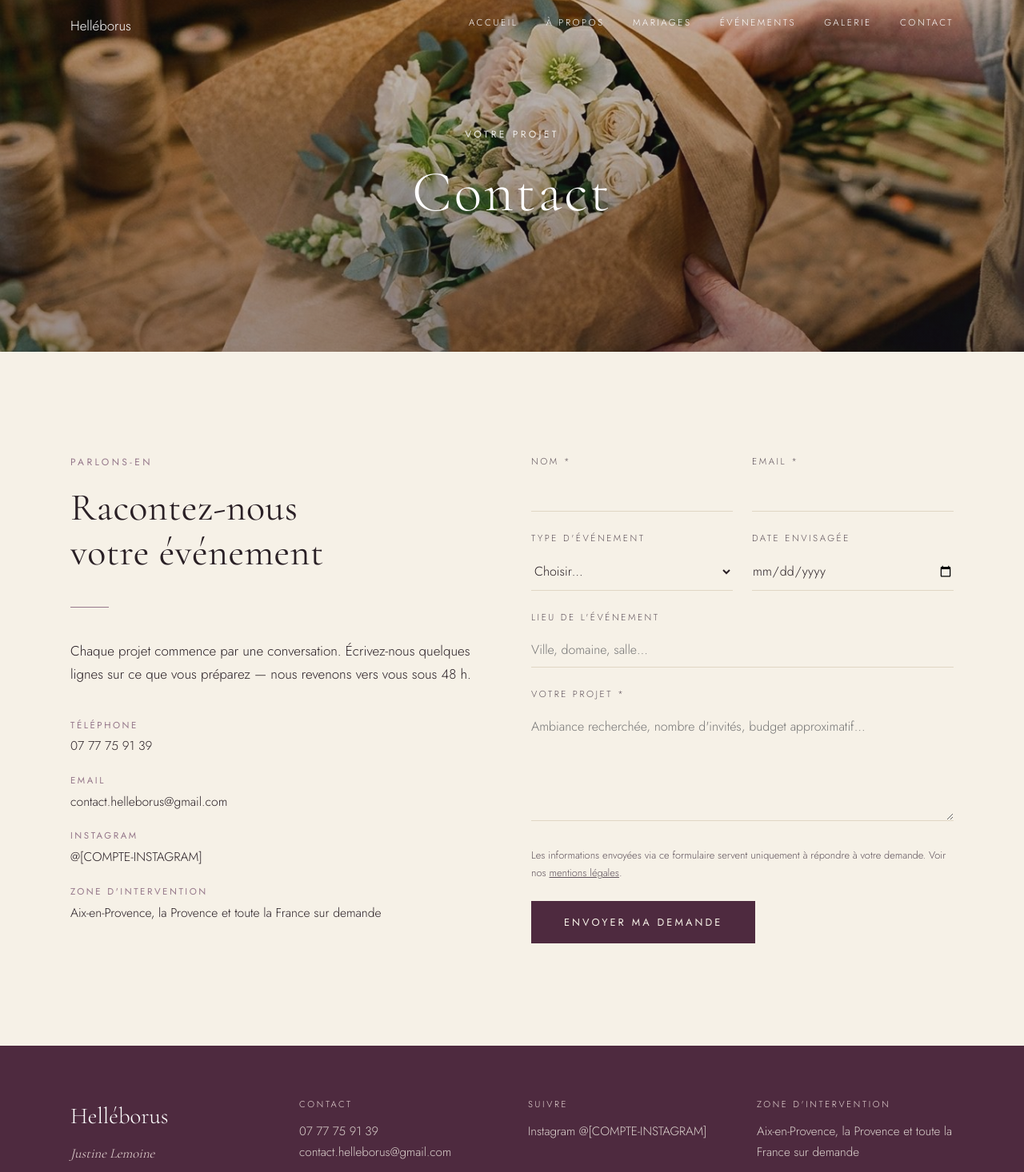
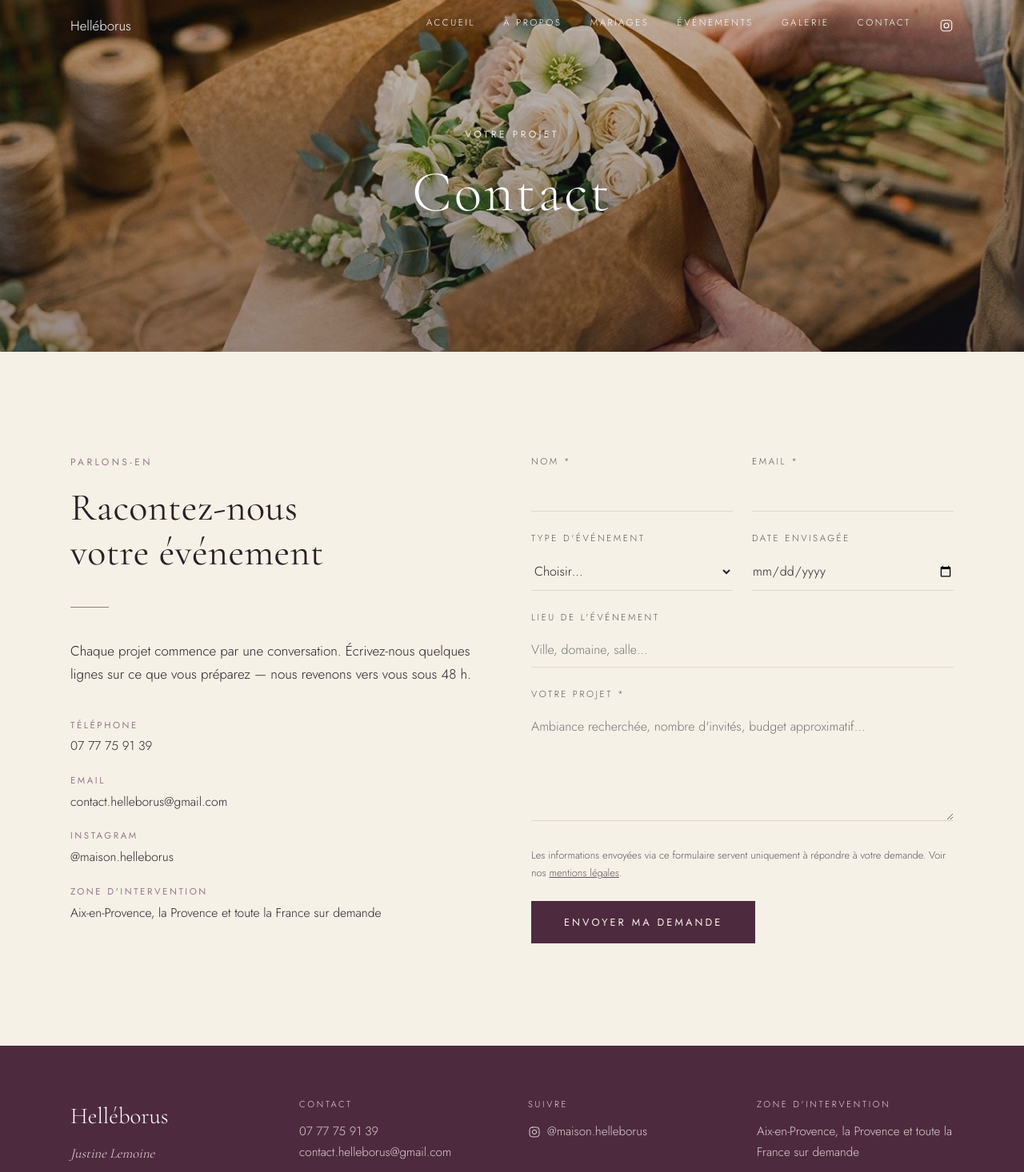
Before and after one commit to Rom-mtl/helleborus, a Next.js app: page /contact in a window 1280 px wide. Shown: the top 1466 px of the page at 80% size. Built offline with nearby package versions, Linux system fonts and the light colour scheme.

Commit message:
Instagram @maison.helleborus : icône outline dans la topbar et le footer

```diff
--- a/components/Footer.jsx
+++ b/components/Footer.jsx
@@ -1,5 +1,6 @@
 import Link from 'next/link';
 import { site } from '../lib/site';
+import InstagramIcon from './InstagramIcon';
 
 export default function Footer() {
   return (
@@ -25,8 +26,18 @@ export default function Footer() {
         <div className="footer__block">
           <p className="footer__label">Suivre</p>
           <p>
-            <a href={site.contact.instagram} target="_blank" rel="noreferrer">
-              Instagram {site.contact.instagramHandle}
+            <a
+              href={site.contact.instagram}
+              target="_blank"
+              rel="noreferrer"
+              style={{
+                display: 'inline-flex',
+                alignItems: 'center',
+                gap: '0.5rem',
+              }}
+            >
+              <InstagramIcon size={16} />
+              {site.contact.instagramHandle}
             </a>
           </p>
         </div>
--- /dev/null
+++ b/components/InstagramIcon.jsx
@@ -0,0 +1,23 @@
+/**
+ * Icône Instagram outline — trait fin, hérite de la couleur du texte
+ * (currentColor) pour suivre les états de la nav et du footer.
+ */
+export default function InstagramIcon({ size = 18 }) {
+  return (
+    <svg
+      viewBox="0 0 24 24"
+      width={size}
+      height={size}
+      fill="none"
+      stroke="currentColor"
+      strokeWidth="1.5"
+      strokeLinecap="round"
+      strokeLinejoin="round"
+      aria-hidden="true"
+    >
+      <rect x="3" y="3" width="18" height="18" rx="5" />
+      <circle cx="12" cy="12" r="4" />
+      <circle cx="17.3" cy="6.7" r="0.75" fill="currentColor" stroke="none" />
+    </svg>
+  );
+}
--- a/components/Nav.jsx
+++ b/components/Nav.jsx
@@ -4,6 +4,7 @@ import { useState, useEffect } from 'react';
 import Link from 'next/link';
 import { usePathname } from 'next/navigation';
 import { nav, site } from '../lib/site';
+import InstagramIcon from './InstagramIcon';
 
 export default function Nav() {
   const [open, setOpen] = useState(false);
@@ -47,6 +48,16 @@ export default function Nav() {
               {item.label}
             </Link>
           ))}
+          <a
+            href={site.contact.instagram}
+            target="_blank"
+            rel="noreferrer"
+            className="nav__insta"
+            aria-label="Instagram Helléborus"
+          >
+            <InstagramIcon />
+            <span className="nav__insta-label">Instagram</span>
+          </a>
         </nav>
       </div>
 
@@ -98,6 +109,19 @@ export default function Nav() {
           color: var(--plum);
           border-bottom-color: var(--plum);
         }
+        .nav__links :global(a.nav__insta) {
+          display: inline-flex;
+          align-items: center;
+          gap: 0.5rem;
+          border-bottom: none;
+          padding-bottom: 0;
+        }
+        .nav__insta-label {
+          display: none;
+          font-size: 0.72rem;
+          letter-spacing: 0.22em;
+          text-transform: uppercase;
+        }
         .nav__burger {
           display: none;
           background: none;
@@ -140,6 +164,9 @@ export default function Nav() {
             padding: 1.1rem var(--gutter);
             border-bottom: 1px solid var(--line);
           }
+          .nav__links.is-open .nav__insta-label {
+            display: inline;
+          }
         }
       `}</style>
     </header>
--- a/lib/site.js
+++ b/lib/site.js
@@ -17,8 +17,8 @@ export const site = {
     email: 'contact.helleborus@gmail.com',
     phone: '+33 7 77 75 91 39',
     phoneDisplay: '07 77 75 91 39',
-    instagram: 'https://www.instagram.com/[COMPTE-INSTAGRAM]',
-    instagramHandle: '@[COMPTE-INSTAGRAM]',
+    instagram: 'https://www.instagram.com/maison.helleborus',
+    instagramHandle: '@maison.helleborus',
   },
 
   // --- Zone d'intervention [À REMPLACER] ---
```
